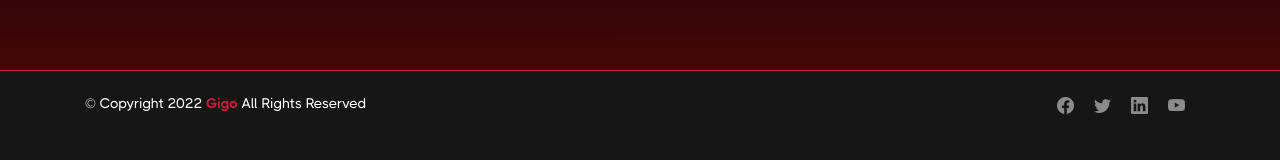
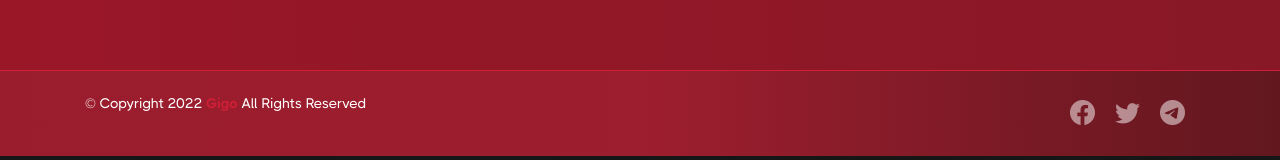
Before and after one commit to Ravinder-Khera/launchpad-template, a Next.js app: page /kyc in a window 1280 px wide. Shown: the part 637-797 px from the top of the page. Built offline with nearby package versions, Linux system fonts and the light colour scheme.

Commit message:
footer and bottom colors

```diff
--- a/components/layout/Footer.js
+++ b/components/layout/Footer.js
@@ -29,12 +29,7 @@ const Footer = () => {
                                     </li>
                                     <li>
                                         <a href="#">
-                                            <i className="bi bi-linkedin"></i>
-                                        </a>
-                                    </li>
-                                    <li>
-                                        <a href="#">
-                                            <i className="bi bi-youtube"></i>
+                                            <i className="bi bi-telegram"></i>
                                         </a>
                                     </li>
                                 </ul>
--- a/public/scss/abstract/_variable.scss
+++ b/public/scss/abstract/_variable.scss
@@ -10,6 +10,7 @@ $dark: #0E0B2B;
 $white: #fff;
 $purple: #767AA7;
 $header-bg: linear-gradient(270.01deg, #62171F 0.6%, #9D1E2E 49.55%, #9A1D2D 100.87%);
+$bottom-bg: linear-gradient(90.16deg, #9A1728 0.14%, #881826 99.19%);
 // Body
 $body-bg: #161616;
 $body-color: #fff;
--- a/public/scss/layout/_bottom.scss
+++ b/public/scss/layout/_bottom.scss
@@ -1,5 +1,5 @@
 .bottom {
-    background: transparent;
+    background: $bottom-bg;
     position: relative;
     // &::after {
     //     content: "";
@@ -34,7 +34,7 @@
         ul {
             li {
                 a {
-                    color: $body-color;
+                    color: $white;
                     font-weight: 400;
                     margin-bottom: 10px;
                     display: inline-block;
--- a/public/scss/layout/_footer.scss
+++ b/public/scss/layout/_footer.scss
@@ -1,6 +1,6 @@
 .footer {
     border-top: 1px solid $border-color;
-    background: $body-bg;
+    background: $header-bg;
     padding: 20px 0px;
     position: relative;
     bottom: 0;
@@ -25,7 +25,8 @@
         li {
             display: inline-block;
             a {
-                color: $body-color;
+                color: $white;
+                font-size: 25px;
                 opacity: 0.5;
                 padding: 0px 10px;
             }
--- a/public/scss/pages/_team.scss
+++ b/public/scss/pages/_team.scss
@@ -1,5 +1,5 @@
 .team-content {
-	background: $light;
+	background: transparent;
 	text-align: center;
 	padding: 30px 20px;
 	border-radius: $radius;
@@ -26,6 +26,7 @@
 		a {
 			color: $primary;
 			margin: 0px 7px;
+			font-size: 25px;
 		}
 	}
 }
```
Also changed, not shown: public/css/style.css, public/scss/style.css, 2 other files (tests, documents, lock files or other folders).
